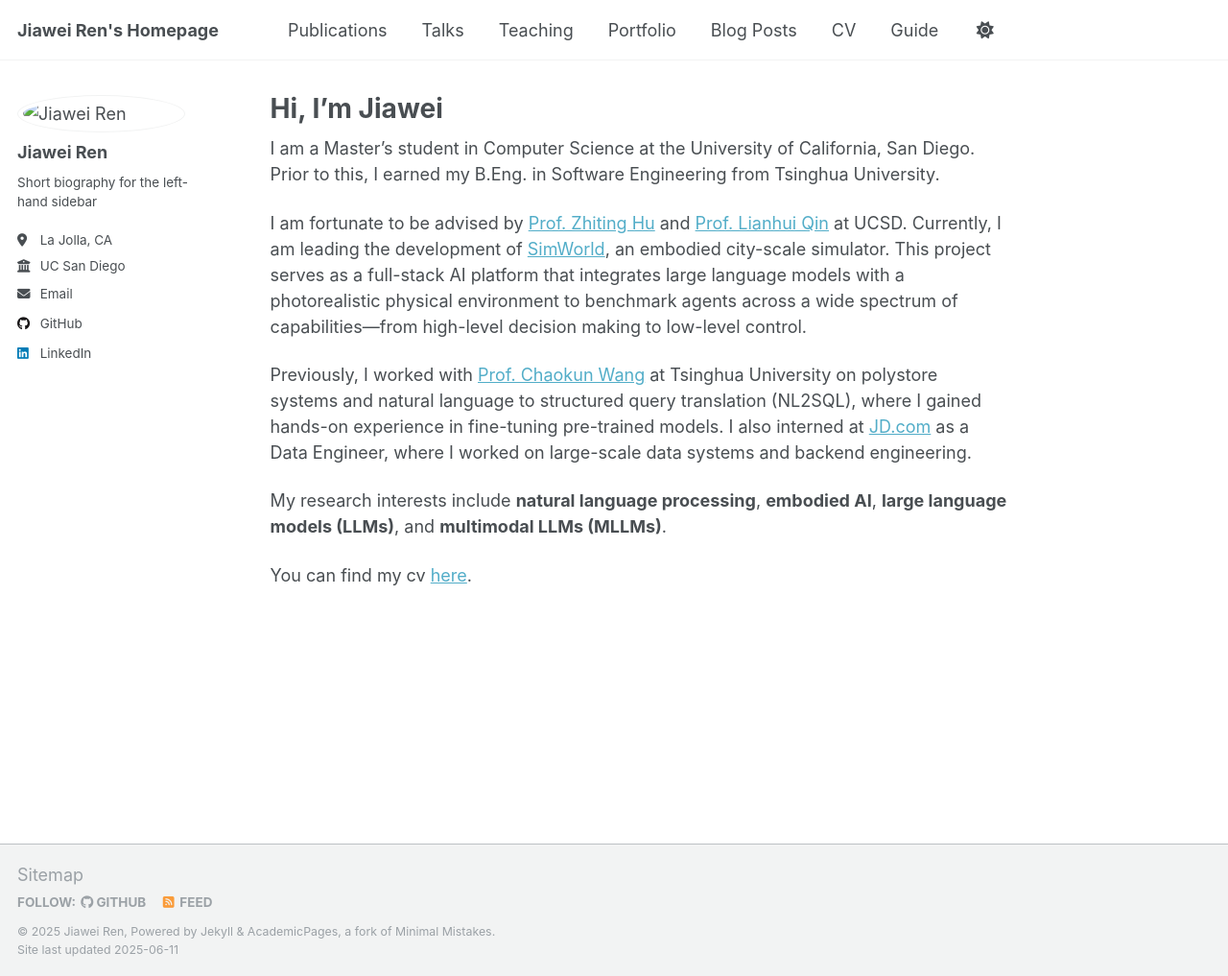
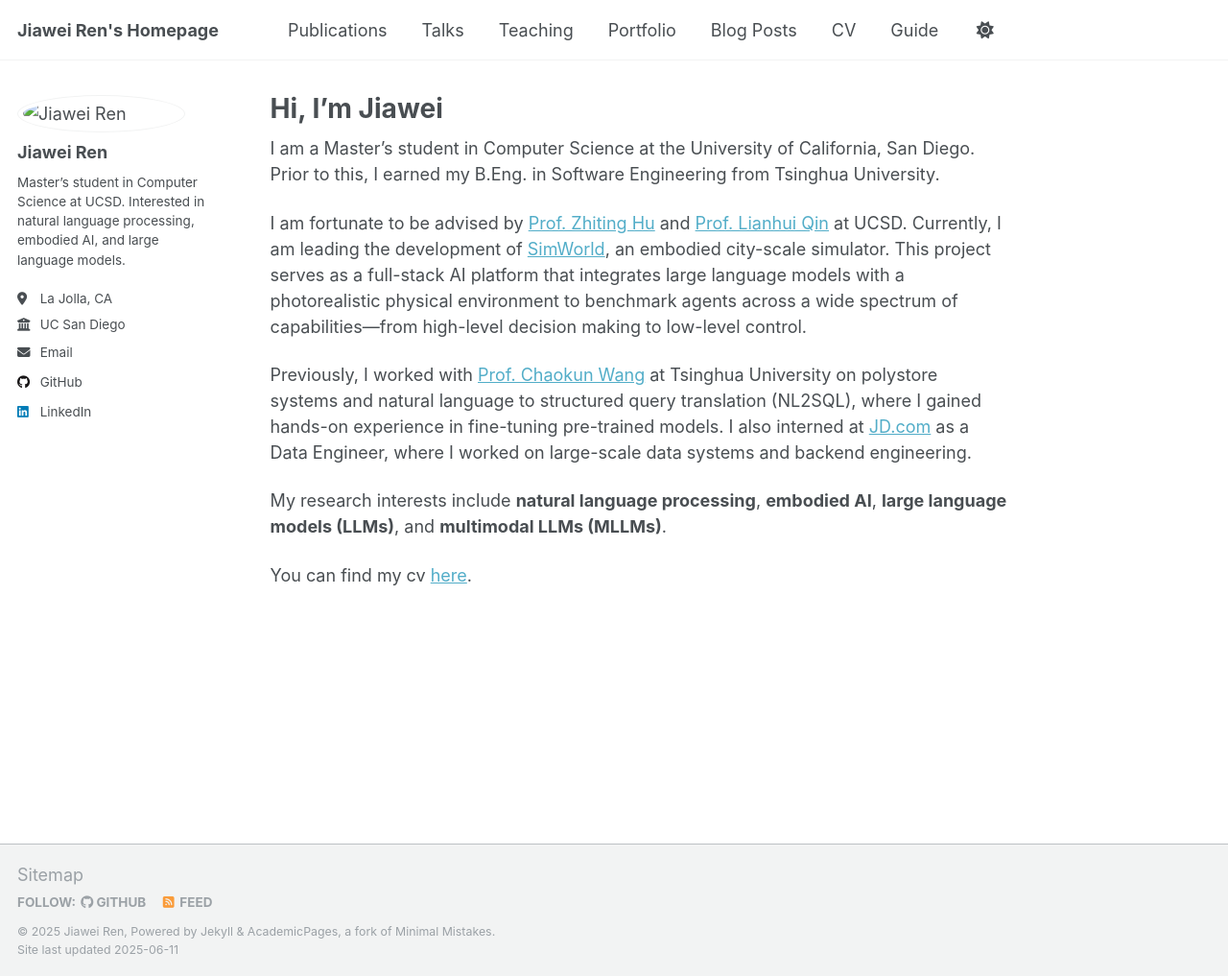
Before and after one commit to renjw02/renjw02.github.io, a Jekyll site: the page built from _pages/about.md, in a window 1280 px wide and 1017 px high. Shown: the whole window at 96% size. Built offline with Jekyll 4.4.1, drawn with Linux system fonts in a browser that asks for light colours.

Commit message:
Update _config.yml

```diff
--- a/_config.yml
+++ b/_config.yml
@@ -22,10 +22,10 @@
 #               Additional customization can be done by editing /_includes/author-profile.html
 author:
   # Biographic information
-  avatar           : "avatar.png"
+  avatar           : "./avatar.png"
   name             : "Jiawei Ren"
   pronouns         : # example: "she/her"
-  bio              : "Short biography for the left-hand sidebar"
+  bio              : "Master’s student in Computer Science at UCSD. Interested in natural language processing, embodied AI, and large language models."
   location         : "La Jolla, CA"
   employer         : "UC San Diego"
   uri              : # URL
```
